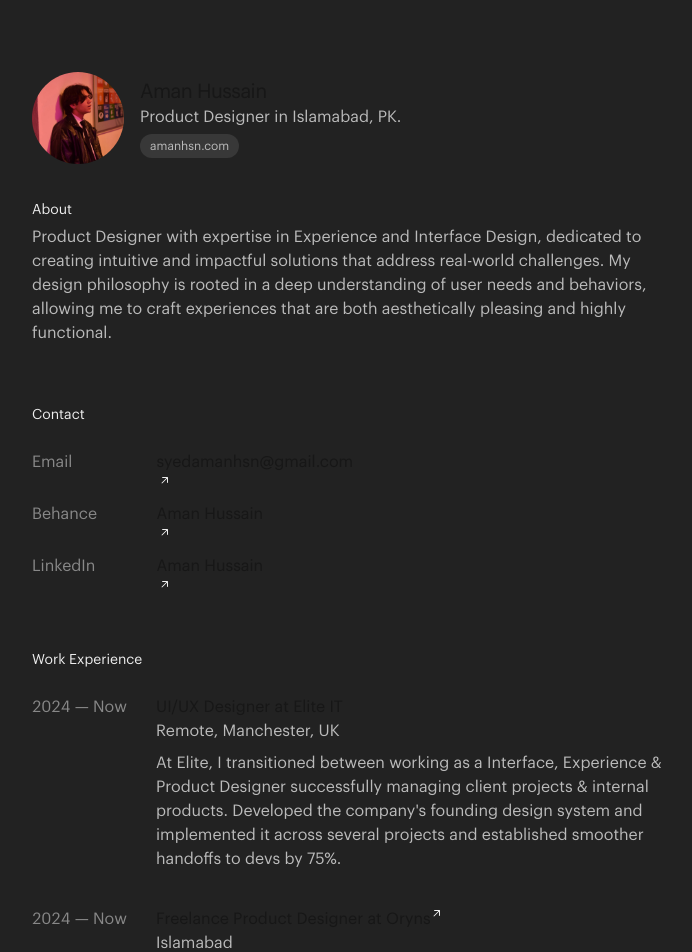
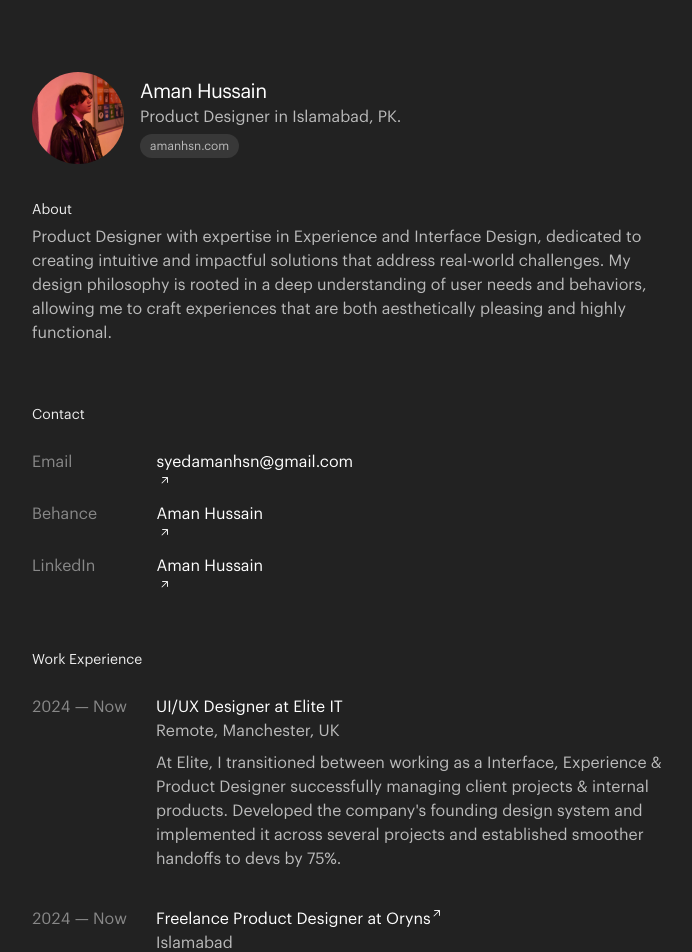
Before and after one commit to amanhsn/resume, a Next.js app: page / in a window 1280 px wide. Shown: the top 952 px of the page, without its empty margins (288-980 px from the left). Built offline with nearby package versions, Linux system fonts and the light colour scheme.

Commit message:
updated colors

```diff
--- a/app/globals.css
+++ b/app/globals.css
@@ -47,7 +47,13 @@
   --wash2: #383838;
 }
 
+h2{
+  color: white;
+}
 
+a{
+  color: #ffffff;
+}
 
 @font-face {
   font-family: 'Graphik Sans';
@@ -81,6 +87,7 @@
 }
 
 div {
+  color: white;
   display: block;
   unicode-bidi: isolate;
 }
@@ -290,6 +297,10 @@ h3+.ReplyContainer_replyContainerWrap__eWAYB {
   visibility: hidden;
 }
 
+.ProfileItem_experienceContent__0E9pa {
+  color: white;
+}
+
 .ProfileItem_experienceContent__0E9pa, .ProfileItem_innerExperienceContent__0mXGV {
   flex: 1 1;
   word-break: break-word;
```
